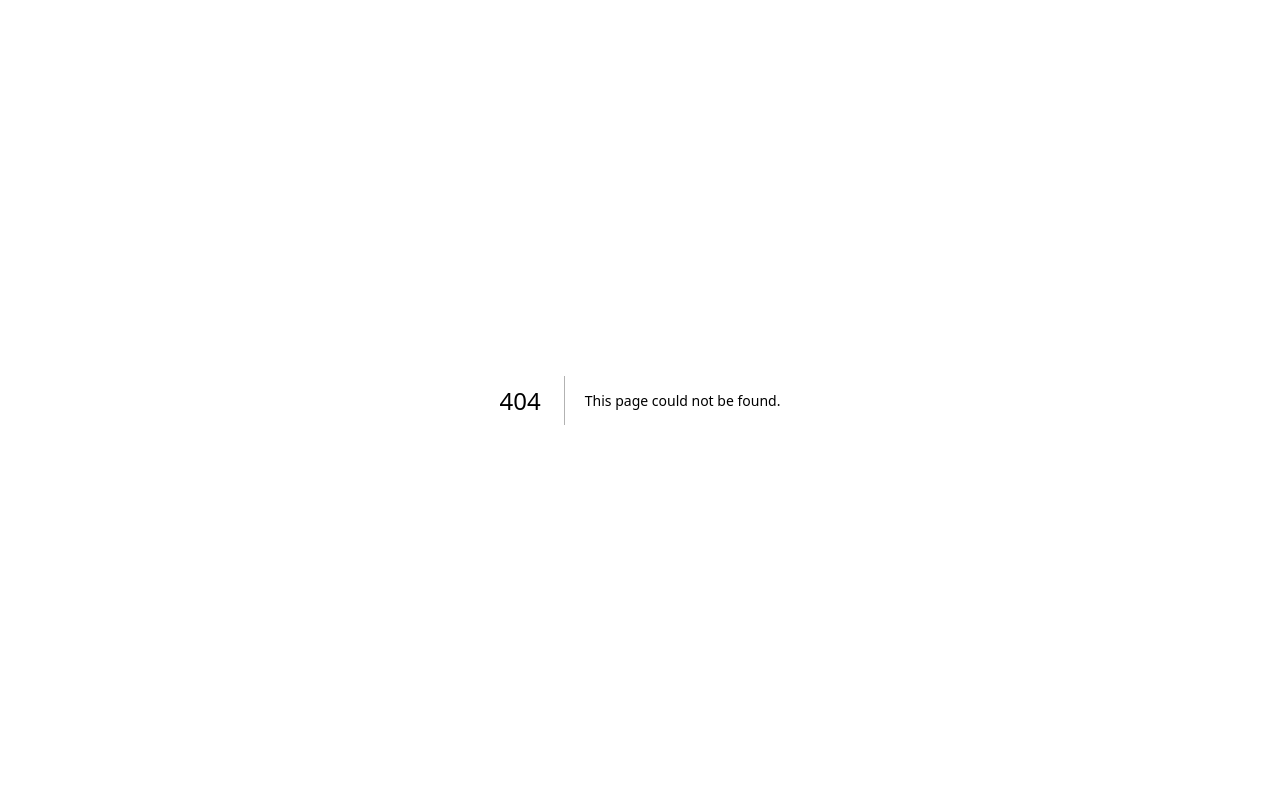
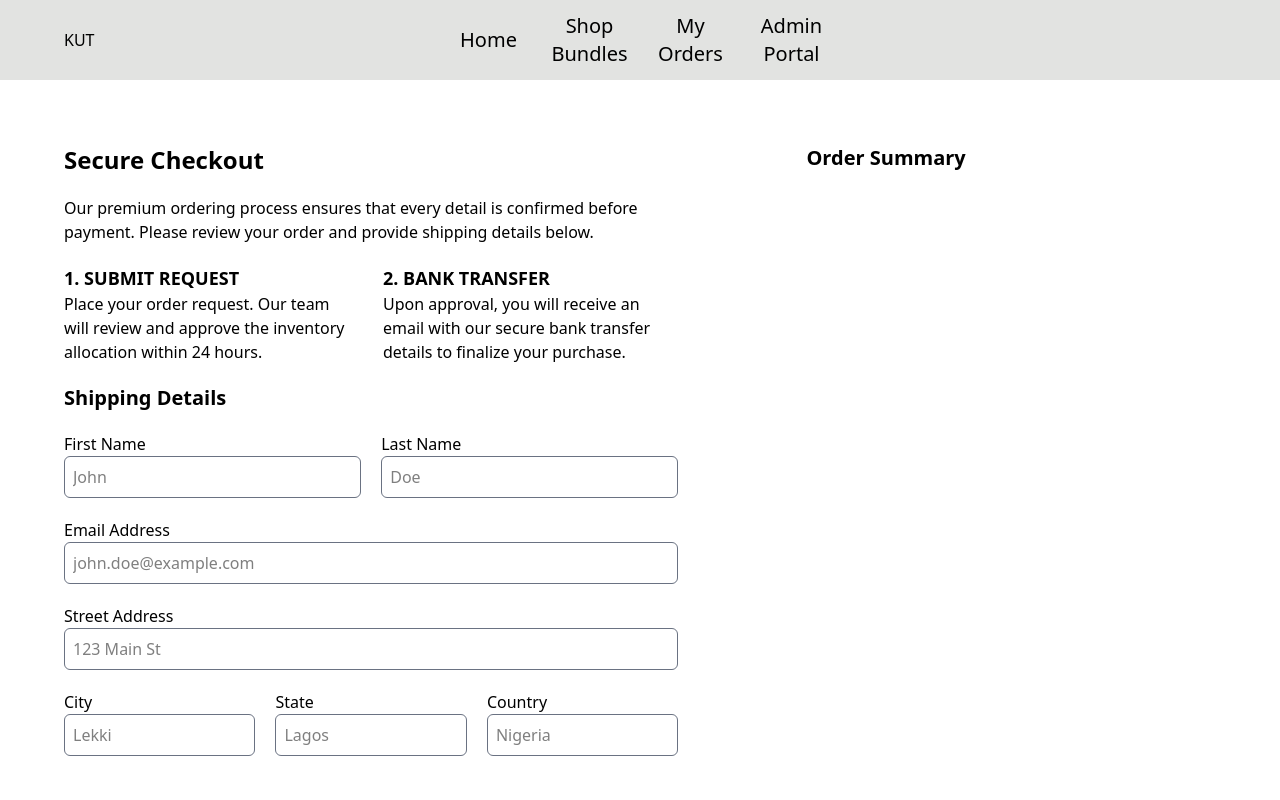
Before and after one commit to uneumoh/kut, a Next.js app: page /checkout in a window 1280 px wide. Before the commit this address had no page. Shown: the top 800 px of the page. Built offline with nearby package versions, Linux system fonts and the light colour scheme.

Commit message:
Created checkout page structure and other minor changes

```diff
--- /dev/null
+++ b/app/admin/page.tsx
@@ -0,0 +1,12 @@
+import Footer from "@/components/footer";
+import Header from "@/components/header";
+
+const Admin = () => {
+  return (
+    <div className="flex min-h-screen w-screen flex-row">
+      <main></main>
+    </div>
+  );
+};
+
+export default Admin;
--- /dev/null
+++ b/app/checkout/page.tsx
@@ -0,0 +1,127 @@
+import Footer from "@/components/footer";
+import Header from "@/components/header";
+
+const Checkout = () => {
+  return (
+    <div className="flex w-full flex-col overflow-x-hidden">
+      <Header />
+
+      <main className="flex w-full flex-row py-[5%]">
+        <section className="flex flex-3 flex-col justify-center gap-5 px-[5%]">
+          <div className="flex flex-col gap-5">
+            <h1 className="text-2xl font-bold">Secure Checkout</h1>
+            <p className="text-wrap">
+              Our premium ordering process ensures that every detail is
+              confirmed before payment. Please review your order and provide
+              shipping details below.
+            </p>
+
+            <div className="flex flex-row gap-8">
+              <div className="flex flex-col">
+                <h2 className="text-lg font-bold">1. SUBMIT REQUEST</h2>
+                <p className="text-wrap">
+                  Place your order request. Our team will review and approve the
+                  inventory allocation within 24 hours.
+                </p>
+              </div>
+
+              <div className="flex flex-col">
+                <h2 className="text-lg font-bold">2. BANK TRANSFER</h2>
+                <p className="text-wrap">
+                  Upon approval, you will receive an email with our secure bank
+                  transfer details to finalize your purchase.
+                </p>
+              </div>
+            </div>
+
+            <section className="flex w-full flex-col gap-5">
+              <h2 className="text-xl font-bold">Shipping Details</h2>
+
+              <div className="grid grid-cols-2 gap-5">
+                <div className="flex flex-col">
+                  <label htmlFor="firstName">First Name</label>
+                  <input
+                    type="text"
+                    placeholder="John"
+                    className="rounded-md border border-gray-500 bg-white p-2"
+                    name="firstName"
+                  />
+                </div>
+
+                <div className="flex flex-col">
+                  <label htmlFor="lastName">Last Name</label>
+                  <input
+                    type="text"
+                    placeholder="Doe"
+                    className="rounded-md border border-gray-500 bg-white p-2"
+                    name="lastName"
+                  />
+                </div>
+              </div>
+
+              <div className="flex w-full flex-col">
+                <label htmlFor="email">Email Address</label>
+                <input
+                  type="email"
+                  placeholder="john.doe@example.com"
+                  className="rounded-md border border-gray-500 bg-white p-2"
+                  name="email"
+                />
+              </div>
+
+              <div className="flex w-full flex-col">
+                <label htmlFor="streetAddress">Street Address</label>
+                <input
+                  type="text"
+                  placeholder="123 Main St"
+                  className="rounded-md border border-gray-500 bg-white p-2"
+                  name="streetAddress"
+                />
+              </div>
+
+              <div className="grid grid-cols-3 gap-5">
+                <div className="flex w-auto flex-col">
+                  <label htmlFor="city">City</label>
+                  <input
+                    type="text"
+                    placeholder="Lekki"
+                    className="rounded-md border border-gray-500 bg-white p-2"
+                    name="city"
+                  />
+                </div>
+
+                <div className="flex w-auto flex-col">
+                  <label htmlFor="state">State</label>
+                  <input
+                    type="text"
+                    placeholder="Lagos"
+                    className="rounded-md border border-gray-500 bg-white p-2"
+                    name="state"
+                  />
+                </div>
+
+                <div className="flex w-auto flex-col">
+                  <label htmlFor="country">Country</label>
+                  <input
+                    type="text"
+                    placeholder="Nigeria"
+                    className="rounded-md border border-gray-500 bg-white p-2"
+                    name="country"
+                  />
+                </div>
+              </div>
+            </section>
+          </div>
+        </section>
+
+        <aside className="flex flex-2 flex-col gap-5 px-[5%]">
+          <h2 className="text-xl font-bold">Order Summary</h2>
+        </aside>
+      </main>
+
+      <Footer />
+    </div>
+  );
+};
+
+export default Checkout;
--- a/app/page.tsx
+++ b/app/page.tsx
@@ -1,26 +1,10 @@
 import Footer from "@/components/footer";
+import Header from "@/components/header";
 
 export default function Home() {
   return (
     <div className="flex w-screen flex-col">
-      <div className="flex h-[10vh] w-screen flex-row bg-[#E2E3E1]">
-        <div className="flex flex-1 flex-row"></div>
-        <div className="flex flex-1 flex-row items-center justify-center gap-5">
-          <button className="flex-1 text-xl hover:cursor-pointer hover:text-[#7c4b8b]">
-            Home
-          </button>
-          <button className="flex-1 text-xl hover:cursor-pointer hover:text-[#7c4b8b]">
-            Shop Bundles
-          </button>
-          <button className="flex-1 text-xl hover:cursor-pointer hover:text-[#7c4b8b]">
-            My Orders
-          </button>
-          <button className="flex-1 text-xl hover:cursor-pointer hover:text-[#7c4b8b]">
-            Admin Portal
-          </button>
-        </div>
-        <div className="flex flex-1 flex-row">{/* Cart Image */}</div>
-      </div>
+      <Header />
       <div className="flex h-[90vh] flex-col items-center justify-center">
         <p className="text-3xl font-bold">Your New Hair Obsession</p>
         <p className="text-2xl text-[#7c4b8b]">Untamed Elegance</p>
@@ -93,7 +77,6 @@ export default function Home() {
           <div className="flex flex-1">Images go here</div>
         </div>
       </div>
-
       <Footer />
     </div>
   );
--- /dev/null
+++ b/app/shop/page.tsx
@@ -0,0 +1,45 @@
+import Footer from "@/components/footer";
+import Header from "@/components/header";
+
+const Shop = () => {
+  return (
+    <div className="flex w-screen flex-col">
+      <Header />
+      <div className="mb-10 flex h-[20vh] w-full flex-row items-center">
+        <div className="flex flex-1 flex-col">
+          <h1 className="text-3xl font-bold text-wrap">
+            Premium Hair Extensions
+          </h1>
+          <p className="text-wrap">
+            Ethically sourced, luxury virgin hair collections. Experience
+            unmatched quality and longevity with our signature bundles.
+          </p>
+        </div>
+        <div className="flex flex-1 flex-col items-center justify-center *:text-xs *:text-wrap">
+          <div className="flex flex-1 flex-col items-center justify-center gap-2">
+            <div className="flex flex-row gap-2 *:rounded-2xl *:bg-[#E2E3E1] *:px-2 *:py-1 *:hover:bg-[#7c4b8b] *:hover:text-white">
+              <button>All Collections</button>
+              <button>Body Wave</button>
+              <button>French Curls</button>
+            </div>
+            <div className="flex flex-row gap-2 *:rounded-2xl *:bg-[#E2E3E1] *:px-2 *:py-1 *:hover:bg-[#7c4b8b] *:hover:text-white">
+              <button>Deep Wave</button>
+              <button>Itaian Curls</button>
+              <button>Silky Straight</button>
+            </div>
+          </div>
+        </div>
+      </div>
+      <div className="h-[40vh]">
+        <h1 className="text-2xl font-bold">Bundle Deals</h1>
+      </div>
+      <div className="h-[40vh]">
+        <h1 className="text-2xl font-bold">Single Bundles</h1>
+      </div>
+
+      <Footer />
+    </div>
+  );
+};
+
+export default Shop;
--- a/components/footer.tsx
+++ b/components/footer.tsx
@@ -1,7 +1,7 @@
 const Footer = () => {
   return (
-    <div className="flex h-[20vh] flex-col">
-      <div className="flex h-[15vh] flex-row">
+    <div className="flex h-[20vh] w-full flex-col bg-[#E2E3E1] px-[5%]">
+      <div className="flex h-[15vh] flex-row items-center">
         <div className="flex flex-3">
           <div className="flex flex-1 flex-col">
             <h2>KUT</h2>
--- /dev/null
+++ b/components/header.tsx
@@ -0,0 +1,28 @@
+import React from "react";
+
+const Header = () => {
+  return (
+    <div className="flex h-[10vh] w-full flex-row bg-[#E2E3E1] px-[5%]">
+      <div className="flex flex-1 flex-row items-center">
+        <h1>KUT</h1>
+      </div>
+      <div className="flex flex-1 flex-row items-center justify-center gap-5">
+        <button className="flex-1 text-xl hover:cursor-pointer hover:text-[#7c4b8b]">
+          Home
+        </button>
+        <button className="flex-1 text-xl hover:cursor-pointer hover:text-[#7c4b8b]">
+          Shop Bundles
+        </button>
+        <button className="flex-1 text-xl hover:cursor-pointer hover:text-[#7c4b8b]">
+          My Orders
+        </button>
+        <button className="flex-1 text-xl hover:cursor-pointer hover:text-[#7c4b8b]">
+          Admin Portal
+        </button>
+      </div>
+      <div className="flex flex-1 flex-row">{/* Cart Image */}</div>
+    </div>
+  );
+};
+
+export default Header;
```
